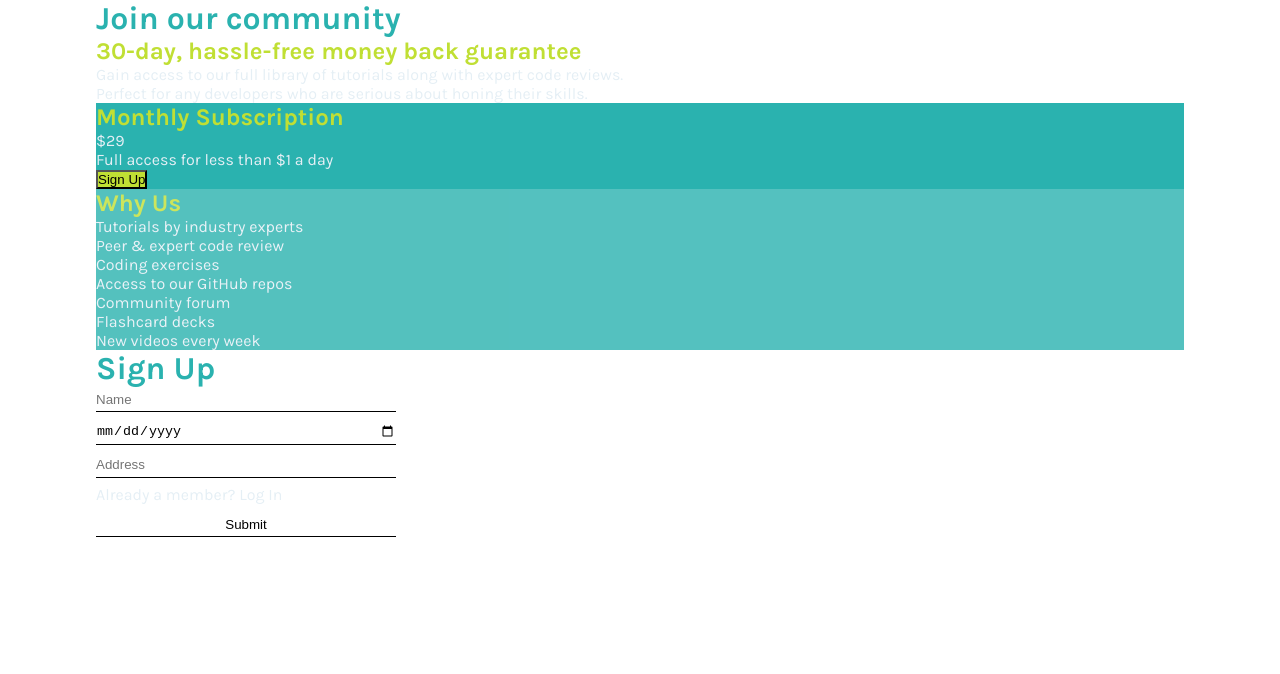
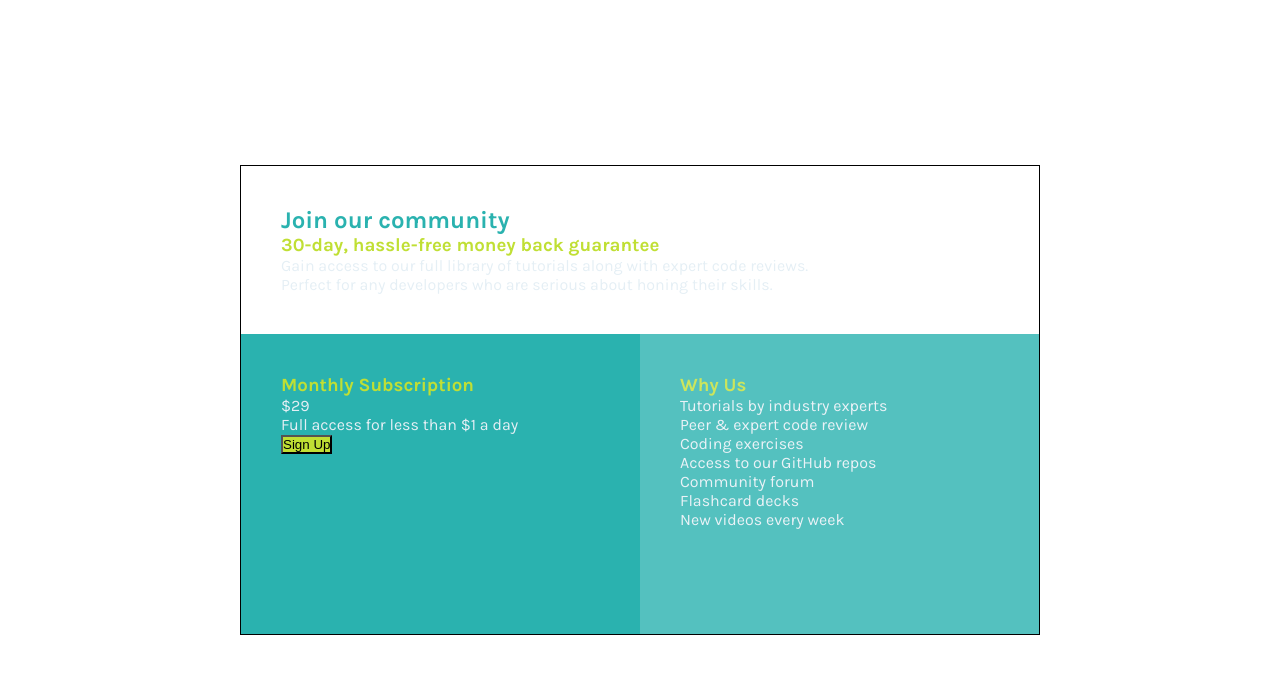
Before and after one commit to RekaKR/responsive-subscription, a React (Create React App) app in the folder responsive-subscription/: page / in a window 1280 px wide. Shown: the top 674 px of the page. Built offline with nearby package versions, Linux system fonts and the light colour scheme.

Commit message:
Add _mixins.scss; edit style

```diff
--- a/responsive-subscription/src/components/LeftSide.jsx
+++ b/responsive-subscription/src/components/LeftSide.jsx
@@ -3,7 +3,7 @@ import React from 'react'
 function LeftSide() {
   return (
     <div className="left">
-      <h2>Monthly Subscription</h2>
+      <h3>Monthly Subscription</h3>
       <div className="numbText">
         <p id="bigger">$29</p>
       </div>
--- a/responsive-subscription/src/components/Page.jsx
+++ b/responsive-subscription/src/components/Page.jsx
@@ -14,7 +14,7 @@ function Page() {
         <RightSide />
       </div>
 
-      <SignUpForm />
+      {/*<SignUpForm />*/}
     </div>
   );
 }
--- a/responsive-subscription/src/components/RightSide.jsx
+++ b/responsive-subscription/src/components/RightSide.jsx
@@ -3,7 +3,7 @@ import React from 'react'
 function RightSide() {
   return (
     <div className="right">
-      <h2>Why Us</h2>
+      <h3>Why Us</h3>
       <p>Tutorials by industry experts</p>
       <p>Peer & expert code review</p>
       <p>Coding exercises</p>
--- a/responsive-subscription/src/components/Subscription.jsx
+++ b/responsive-subscription/src/components/Subscription.jsx
@@ -3,8 +3,8 @@ import React from 'react'
 function Subscription() {
   return (
     <div className="subscription">
-      <h1>Join our community</h1>
-      <h2>30-day, hassle-free money back guarantee</h2>
+      <h2>Join our community</h2>
+      <h3>30-day, hassle-free money back guarantee</h3>
       <p>Gain access to our full library of tutorials along with expert code reviews.</p>
       <p>Perfect for any developers who are serious about honing their skills.</p>
     </div>
--- a/responsive-subscription/src/style/App.css
+++ b/responsive-subscription/src/style/App.css
@@ -13,16 +13,21 @@ input {
 }
 
 .fullPage {
+  position: fixed;
+  top: 50%;
+  left: 50%;
+  transform: translate(-50%, -50%);
   width: 85%;
-  max-width: 1440px;
+  max-width: 800px;
   margin: auto;
   font-family: "Karla", sans-serif;
+  border: 1px solid black;
 }
-.fullPage h1 {
+.fullPage h2 {
   color: #2ab2af;
   font-weight: 700;
 }
-.fullPage h2 {
+.fullPage h3 {
   color: #c0df34;
   font-weight: 700;
 }
@@ -31,10 +36,22 @@ input {
   font-weight: 400;
   font-size: 16px;
 }
+.fullPage .subscription,
+.fullPage .left,
+.fullPage .right {
+  padding: 40px;
+}
 .fullPage .subscription {
   color: #98a6bd;
 }
-.fullPage .container .left {
+.fullPage .container {
+  height: 300px;
+  display: flex;
+  flex-wrap: wrap;
+}
+.fullPage .container .left,
+.fullPage .container .right {
+  width: 50%;
   background-color: #2ab2af;
 }
 .fullPage .container .left button {
@@ -42,7 +59,6 @@ input {
   outline: none;
 }
 .fullPage .container .right {
-  background-color: #2ab2af;
   opacity: 80%;
 }
 
--- a/responsive-subscription/src/style/App.scss
+++ b/responsive-subscription/src/style/App.scss
@@ -1,18 +1,22 @@
+@use 'reset';
 @use 'variables' as *;
-@use 'reset';
+@use 'mixins' as *;
 
 .fullPage {
+  @include FixedMiddle;
+
   width: 85%;
-  max-width: 1440px;
+  max-width: 800px;
   margin: auto;
   font-family: 'Karla', sans-serif;
+  border: 1px solid black;
 
-  h1 {
+  h2 {
     color: $sideBackgroundC;
     font-weight: 700;
   }
 
-  h2 {
+  h3 {
     color: $buttonC;
     font-weight: 700;
   }
@@ -23,17 +27,28 @@
     font-size: 16px;
   }
 
+  .subscription,
+  .left,
+  .right {
+    padding: 40px;
+  }
+
   .subscription {
     color: $gBlue;
   }
 
- .container {
-//   display: flex;
-//   flex-wrap: wrap;
+  .container {
+    height: 300px;
+    display: flex;
+    flex-wrap: wrap;
+
+  .left,
+  .right {
+    width: 50%;
+    background-color: $sideBackgroundC;
+  }
 
   .left {
-    background-color: $sideBackgroundC;
-
     button {
       background-color: $buttonC;
       outline: none;
@@ -41,7 +56,6 @@
   }
 
   .right {
-    background-color: $sideBackgroundC;
     opacity: 80%;
   }
  }
--- /dev/null
+++ b/responsive-subscription/src/style/_mixins.scss
@@ -0,0 +1,6 @@
+@mixin FixedMiddle {
+  position: fixed;
+  top: 50%;
+  left: 50%;
+  transform: translate(-50%, -50%);
+}
```
Also changed, not shown: 2 other files (tests, documents, lock files or other folders).
